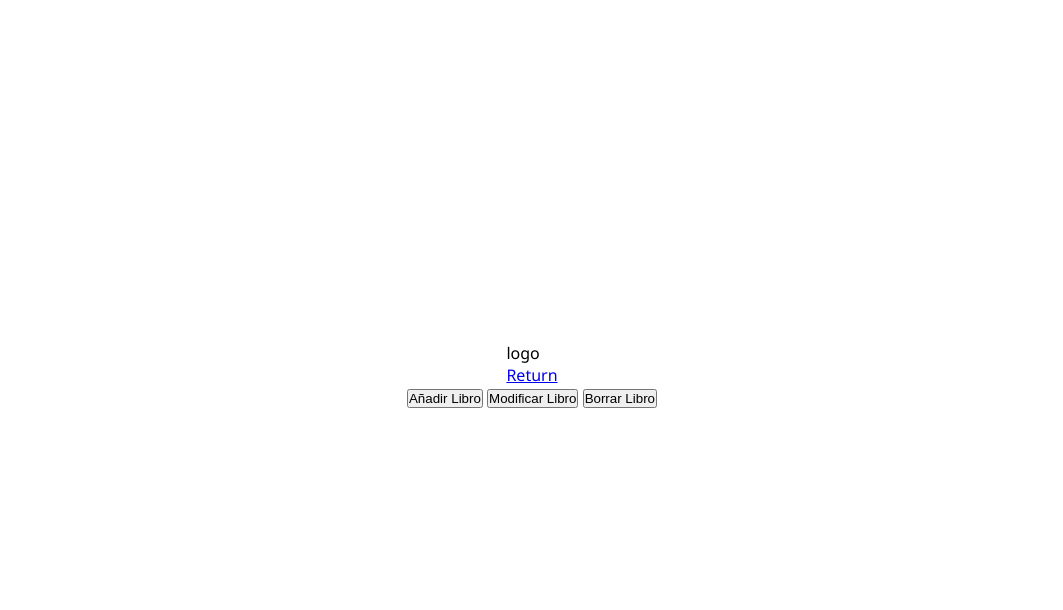
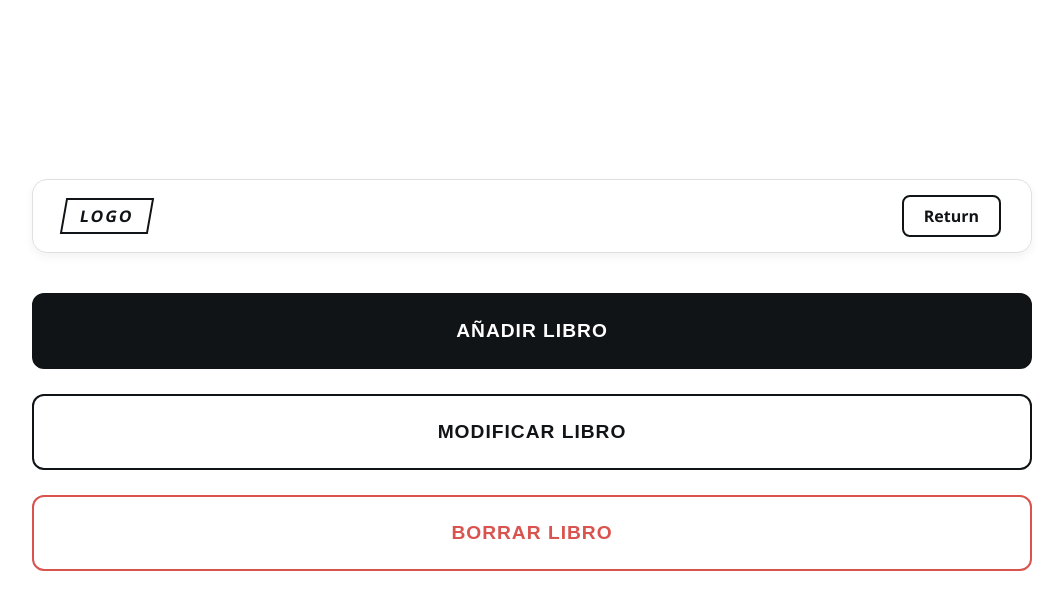
Before and after one commit to Ander719/Reto_Libreria, a PHP site: page /html/bookOptions.html in a window 1280 px wide. Shown: the top 610 px of the page, without its empty margins (108-1171 px from the left). Run offline with PHP 8.4, Linux system fonts and the light colour scheme.

Commit message:
ajuste del style.css

```diff
--- a/view/assets/css/style.css
+++ b/view/assets/css/style.css
@@ -830,3 +830,123 @@ main {
     font-size: 14px;
     text-align: center;
 }
+.books-topbar {
+    display: flex;
+    justify-content: space-between;
+    align-items: center;
+    background-color: white;
+    padding: 15px 30px;
+    margin-bottom: 40px;
+    border-radius: 15px;
+    box-shadow: 0 4px 10px rgba(0, 0, 0, 0.05);
+    border: 1px solid #e0e0e0;
+
+    /* Manteniendo la coherencia de anchura */
+    width: 90%;
+    max-width: 1000px;
+}
+
+/* LOGO (Estilo diamante simple) */
+.logo-diamond {
+    font-weight: 800;
+    color: #101416;
+    text-transform: uppercase;
+    letter-spacing: 2px;
+    border: 2px solid #101416;
+    padding: 5px 15px;
+    transform: skew(-10deg); /* Un pequeño toque de estilo */
+}
+
+/* BOTÓN VOLVER */
+.btn-back {
+    text-decoration: none;
+    color: #101416;
+    font-weight: 600;
+    border: 2px solid #101416;
+    padding: 8px 20px;
+    border-radius: 8px;
+    transition: all 0.3s ease;
+}
+
+.btn-back:hover {
+    background-color: #101416;
+    color: white;
+}
+
+/* CONTENEDOR DE ACCIONES */
+.books-actions {
+    display: flex;
+    flex-direction: column;
+    align-items: center;
+    gap: 25px; /* Separación entre botones */
+    width: 100%;
+}
+
+/* ESTILO BASE DE LOS BOTONES DE LIBRO */
+.book-btn {
+    width: 90%;
+    max-width: 1000px;
+    padding: 25px;
+    font-size: 1.2rem;
+    font-weight: bold;
+    border-radius: 12px;
+    cursor: pointer;
+    text-transform: uppercase;
+    letter-spacing: 1px;
+    transition: all 0.3s ease;
+    display: flex;
+    justify-content: center;
+    align-items: center;
+}
+
+/* 1. AÑADIR (Estilo Principal - Negro Sólido) */
+.book-btn.add {
+    background-color: #101416;
+    color: white;
+    border: 2px solid #101416;
+}
+
+.book-btn.add:hover {
+    background-color: #333;
+    transform: translateY(-3px);
+    box-shadow: 0 5px 15px rgba(0,0,0,0.2);
+}
+
+/* 2. MODIFICAR (Estilo Secundario - Borde Negro) */
+.book-btn.edit {
+    background-color: transparent;
+    color: #101416;
+    border: 2px solid #101416;
+}
+
+.book-btn.edit:hover {
+    background-color: #101416;
+    color: white;
+    transform: translateY(-3px);
+    box-shadow: 0 5px 15px rgba(0,0,0,0.1);
+}
+
+/* 3. BORRAR (Estilo Alerta - Rojo o Borde Rojo) */
+.book-btn.delete {
+    background-color: white;
+    color: #d9534f; /* Rojo suave elegante */
+    border: 2px solid #d9534f;
+}
+
+.book-btn.delete:hover {
+    background-color: #d9534f;
+    color: white;
+    transform: translateY(-3px);
+    box-shadow: 0 5px 15px rgba(217, 83, 79, 0.3);
+}
+
+/* Responsive para móviles */
+@media (max-width: 600px) {
+    .books-topbar {
+        padding: 15px;
+    }
+    .book-btn {
+        font-size: 1rem;
+        padding: 20px;
+    }
+}
```
Also changed, not shown: 1 other file.
